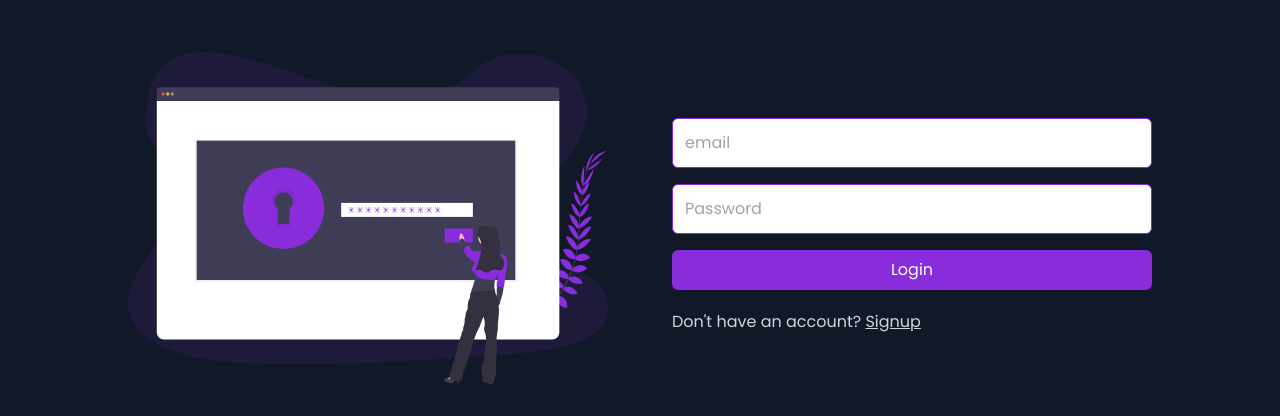
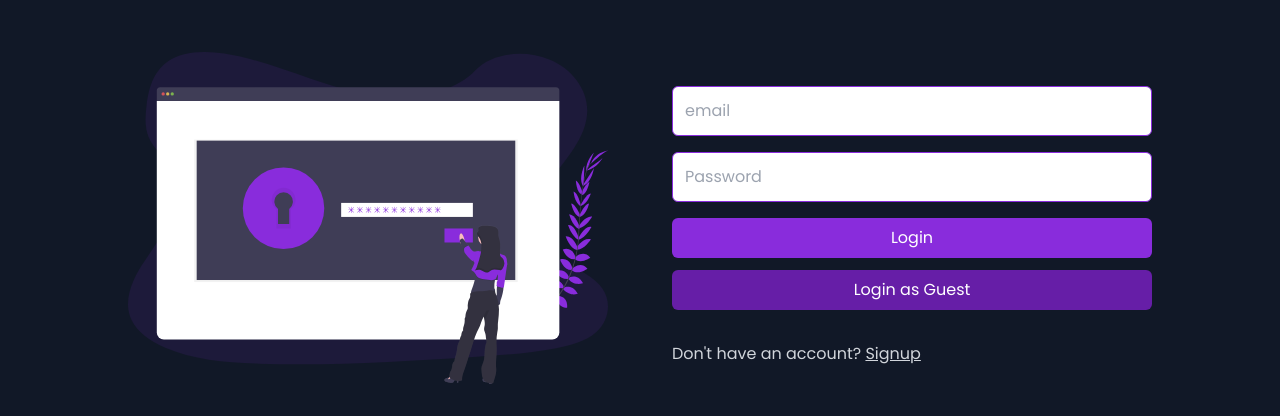
Before and after one commit to siemen-subbaiah/peeps-connect, a Next.js app: page /account/login in a window 1280 px wide. Shown: the part 128-544 px from the top of the page. Built offline with nearby package versions, Linux system fonts and the light colour scheme; no server answers.

Commit message:
added guest login

```diff
--- a/pages/account/login.js
+++ b/pages/account/login.js
@@ -28,6 +28,7 @@ const LoginPage = () => {
       <div className='container mx-auto px-5 md:px-32 my-5'>
         <div className='grid md:grid-cols-2 items-center gap-16'>
           <Image src={ill} blurDataURL={ill} alt='ill' placeholder='blur' />
+          <div>
             <form onSubmit={handleSubmit}>
               <div className='my-4'>
                 <input
@@ -52,13 +53,25 @@ const LoginPage = () => {
               <button className='bg-primary text-white px-5 py-2 rounded-md w-full'>
                 Login
               </button>
+            </form>
+            <button
+              className='bg-[#661EA7] text-white px-5 py-2 rounded-md w-full my-3'
+              onClick={() =>
+                login({
+                  identifier: 'johndoe@gmail.com',
+                  password: 'johndoe123',
+                })
+              }
+            >
+              Login as Guest
+            </button>
             <p className='mt-5 dark:text-gray-300 text-gray-500'>
               Don't have an account?{' '}
               <Link href='/account/signup'>
                 <a className='underline'>Signup</a>
               </Link>
             </p>
-          </form>
+          </div>
         </div>
       </div>
       <ToastContainer />
```
Lines whose indentation alone changed are shown as unchanged.
